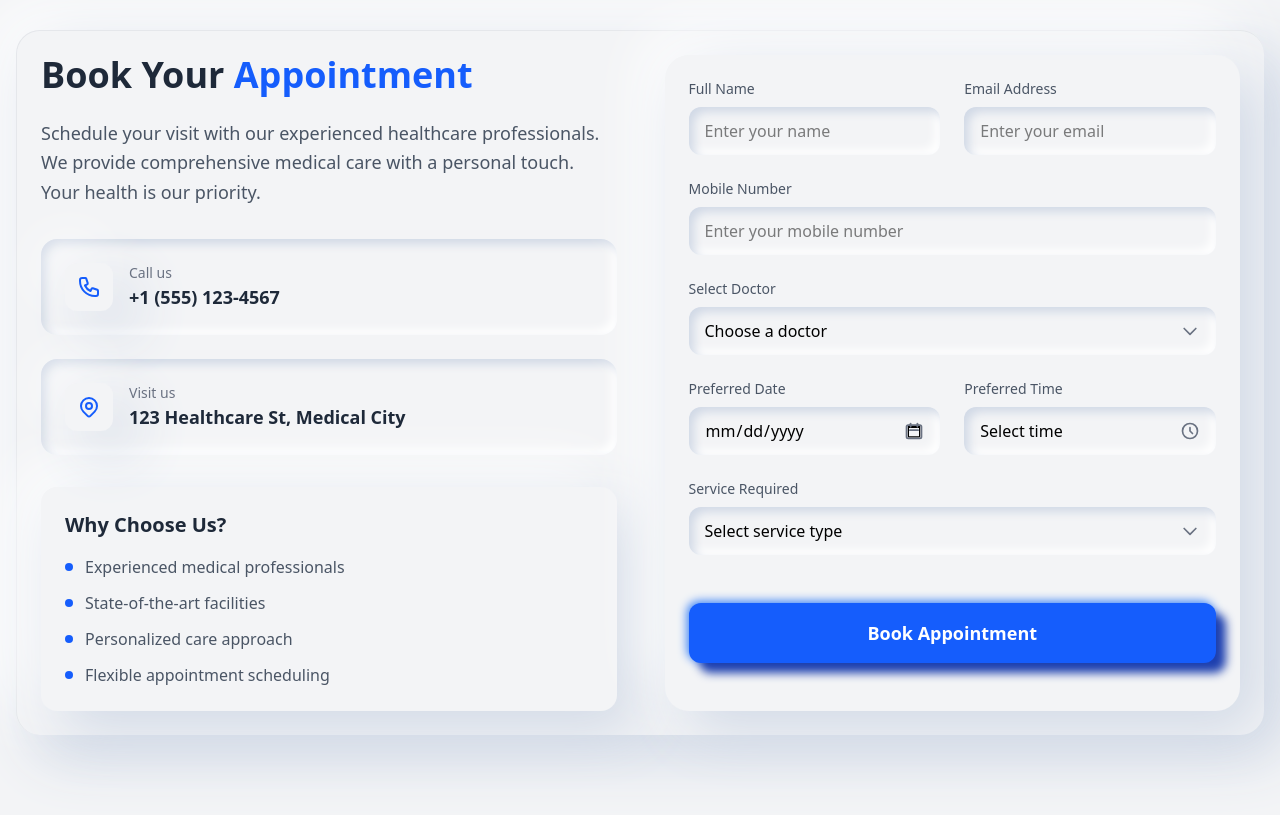
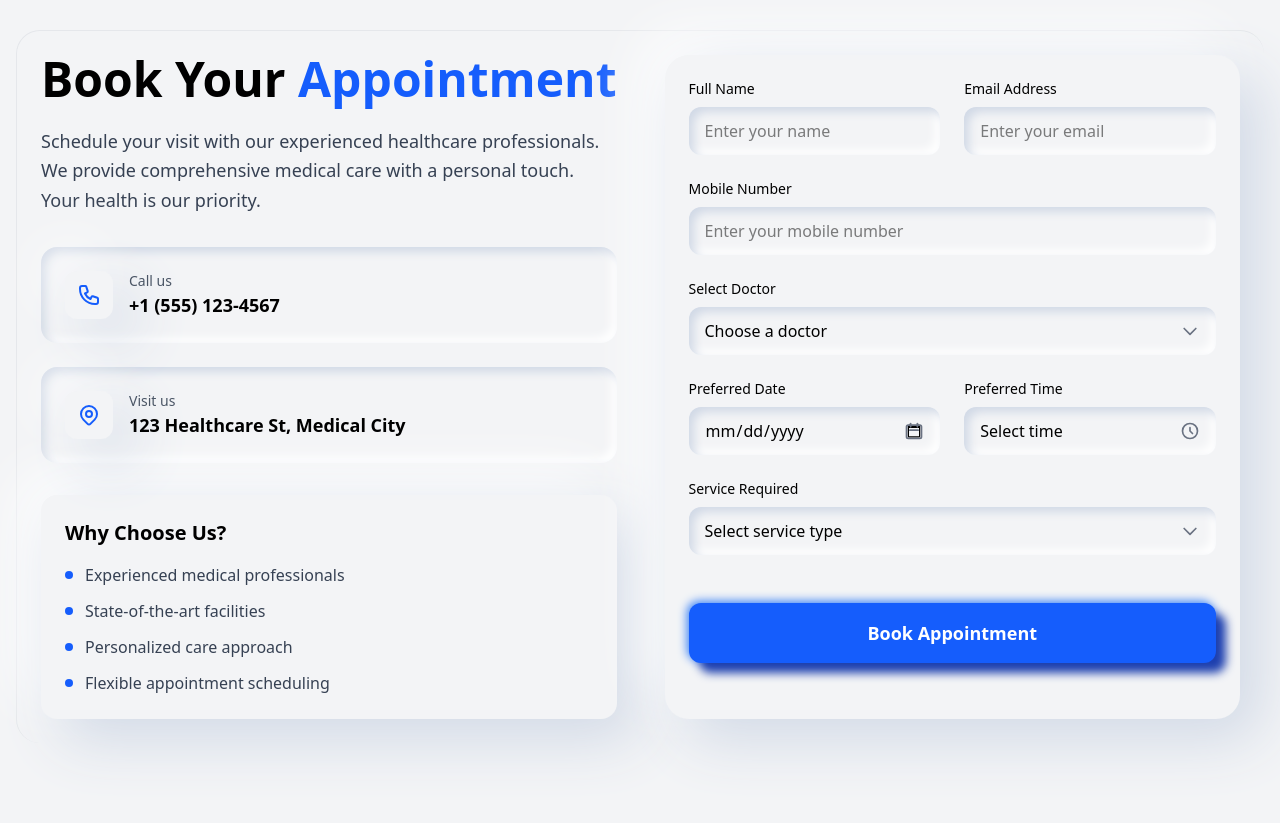
Before and after one commit to mdashraful24/dr-mak-client, a React (Vite) app: page / in a window 1280 px wide. Shown: the part 3787-4610 px from the top of the page. Built offline with nearby package versions, Linux system fonts and the light colour scheme.

Commit message:
updated text size and color

```diff
--- a/src/components/home/Appointment.jsx
+++ b/src/components/home/Appointment.jsx
@@ -2,15 +2,15 @@ const Appointment = () => {
     return (
         <div className="bg-gray-100 py-20 px-4">
             <div className="container mx-auto">
-                <div className="rounded-3xl p-6 shadow-neumorphic border-l border-t border-gray-200">
+                <div className="md:rounded-3xl md:p-6 md:shadow-neumorphic md:border-l md:border-t md:border-gray-200">
                     <div className="grid grid-cols-1 lg:grid-cols-2 gap-12">
                         {/* Left Side - Information */}
                         <div className="space-y-8">
                             <div>
-                                <h1 className="text-4xl font-bold text-gray-800 mb-6">
+                                <h1 className="text-4xl md:text-5xl font-bold mb-6">
                                     Book Your <span className="text-blue-600">Appointment</span>
                                 </h1>
-                                <p className="text-gray-600 text-lg leading-relaxed">
+                                <p className="text-gray-700 text-lg leading-relaxed">
                                     Schedule your visit with our experienced healthcare professionals.
                                     We provide comprehensive medical care with a personal touch.
                                     Your health is our priority.
@@ -25,8 +25,8 @@ const Appointment = () => {
                                         </svg>
                                     </div>
                                     <div>
-                                        <p className="text-gray-500 text-sm">Call us</p>
-                                        <p className="text-gray-800 font-semibold text-lg">+1 (555) 123-4567</p>
+                                        <p className="text-gray-600 text-sm">Call us</p>
+                                        <p className="font-semibold text-lg">+1 (555) 123-4567</p>
                                     </div>
                                 </div>
 
@@ -38,15 +38,15 @@ const Appointment = () => {
                                         </svg>
                                     </div>
                                     <div>
-                                        <p className="text-gray-500 text-sm">Visit us</p>
-                                        <p className="text-gray-800 font-semibold text-lg">123 Healthcare St, Medical City</p>
+                                        <p className="text-gray-600 text-sm">Visit us</p>
+                                        <p className="font-semibold text-lg">123 Healthcare St, Medical City</p>
                                     </div>
                                 </div>
                             </div>
 
                             <div className="p-6 rounded-2xl bg-gray-100 shadow-neumorphic">
-                                <h3 className="text-xl font-semibold text-gray-800 mb-4">Why Choose Us?</h3>
-                                <ul className="space-y-3 text-gray-600">
+                                <h3 className="text-xl font-semibold mb-4">Why Choose Us?</h3>
+                                <ul className="space-y-3 text-gray-700">
                                     <li className="flex items-center">
                                         <span className="w-2 h-2 bg-blue-600 rounded-full mr-3"></span>
                                         Experienced medical professionals
@@ -76,7 +76,7 @@ const Appointment = () => {
                             <form className="space-y-6">
                                 <div className="grid grid-cols-1 md:grid-cols-2 gap-6">
                                     <div>
-                                        <label className="block text-gray-600 text-sm font-medium mb-2">
+                                        <label className="block text-sm font-medium mb-2">
                                             Full Name
                                         </label>
                                         <input
@@ -87,7 +87,7 @@ const Appointment = () => {
                                     </div>
 
                                     <div>
-                                        <label className="block text-gray-600 text-sm font-medium mb-2">
+                                        <label className="block text-sm font-medium mb-2">
                                             Email Address
                                         </label>
                                         <input
@@ -99,7 +99,7 @@ const Appointment = () => {
                                 </div>
 
                                 <div>
-                                    <label className="block text-gray-600 text-sm font-medium mb-2">
+                                    <label className="block text-sm font-medium mb-2">
                                         Mobile Number
                                     </label>
                                     <input
@@ -111,7 +111,7 @@ const Appointment = () => {
 
                                 {/* Custom Doctor Dropdown */}
                                 <div className="relative">
-                                    <label className="block text-gray-600 text-sm font-medium mb-2">
+                                    <label className="block text-sm font-medium mb-2">
                                         Select Doctor
                                     </label>
                                     <div className="relative">
@@ -135,7 +135,7 @@ const Appointment = () => {
                                 <div className="grid grid-cols-1 md:grid-cols-2 gap-6">
                                     {/* Custom Date Picker */}
                                     <div className="relative">
-                                        <label className="block text-gray-600 text-sm font-medium mb-2">
+                                        <label className="block text-sm font-medium mb-2">
                                             Preferred Date
                                         </label>
                                         <div className="relative">
@@ -154,32 +154,12 @@ const Appointment = () => {
 
                                     {/* Custom Time Picker */}
                                     <div className="relative">
-                                        <label className="block text-gray-600 text-sm font-medium mb-2">
+                                        <label className="block text-sm font-medium mb-2">
                                             Preferred Time
                                         </label>
                                         <div className="relative">
                                             <select className="w-full px-4 py-3 rounded-xl bg-gray-100 shadow-neumorphic-inset border-none focus:outline-none focus:ring-2 focus:ring-blue-500 transition-all duration-300 appearance-none cursor-pointer custom-select">
                                                 <option value="">Select time</option>
-                                                <optgroup label="Morning" className="text-gray-700">
-                                                    <option value="08:00">8:00 AM</option>
-                                                    <option value="08:30">8:30 AM</option>
-                                                    <option value="09:00">9:00 AM</option>
-                                                    <option value="09:30">9:30 AM</option>
-                                                    <option value="10:00">10:00 AM</option>
-                                                    <option value="10:30">10:30 AM</option>
-                                                    <option value="11:00">11:00 AM</option>
-                                                    <option value="11:30">11:30 AM</option>
-                                                </optgroup>
-                                                <optgroup label="Afternoon" className="text-gray-700">
-                                                    <option value="12:00">12:00 PM</option>
-                                                    <option value="12:30">12:30 PM</option>
-                                                    <option value="13:00">1:00 PM</option>
-                                                    <option value="13:30">1:30 PM</option>
-                                                    <option value="14:00">2:00 PM</option>
-                                                    <option value="14:30">2:30 PM</option>
-                                                    <option value="15:00">3:00 PM</option>
-                                                    <option value="15:30">3:30 PM</option>
-                                                </optgroup>
                                                 <optgroup label="Evening" className="text-gray-700">
                                                     <option value="16:00">4:00 PM</option>
                                                     <option value="16:30">4:30 PM</option>
@@ -199,7 +179,7 @@ const Appointment = () => {
 
                                 {/* Custom Service Required Dropdown */}
                                 <div className="relative">
-                                    <label className="block text-gray-600 text-sm font-medium mb-2">
+                                    <label className="block text-sm font-medium mb-2">
                                         Service Required
                                     </label>
                                     <div className="relative">
--- a/src/components/home/Reviews.jsx
+++ b/src/components/home/Reviews.jsx
@@ -133,7 +133,7 @@ const Reviews = () => {
                         <div className="w-1.5 h-1.5 md:w-2 md:h-2 bg-blue-500 rounded-full mr-2"></div>
                         <span className="text-xs md:text-sm font-medium">Trusted Healthcare Since 2010</span>
                     </div>
-                    <h1 className="text-2xl md:text-4xl lg:text-5xl font-bold mb-4 md:mb-6">
+                    <h1 className="text-4xl md:text-5xl font-bold mb-4 md:mb-6">
                         Patient Experiences
                     </h1>
                     <p className="text-base md:text-xl text-gray-600 max-w-2xl mx-auto leading-relaxed">
```
